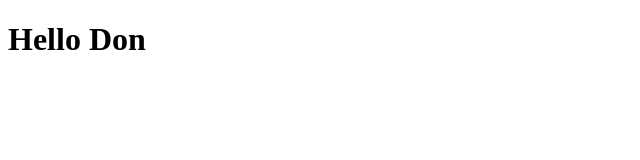
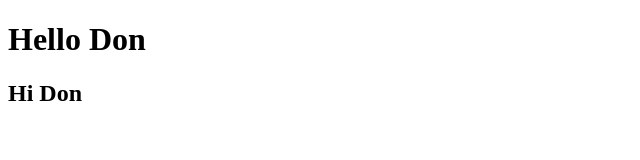
Before and after one commit to dondillonjr/dondillonjr.github.io, a plain HTML site: page index.html in a window 1280 px wide. Shown: the whole page, without its empty margins (0-640 px from the left). Drawn offline with Linux system fonts and the light colour scheme.

Commit message:
Made change in development branch

```diff
--- a/index.html
+++ b/index.html
@@ -8,5 +8,6 @@
 </head>
 <body>
     <h1>Hello Don</h1>
+    <h2>Hi Don</h2>
 </body>
 </html>
```
